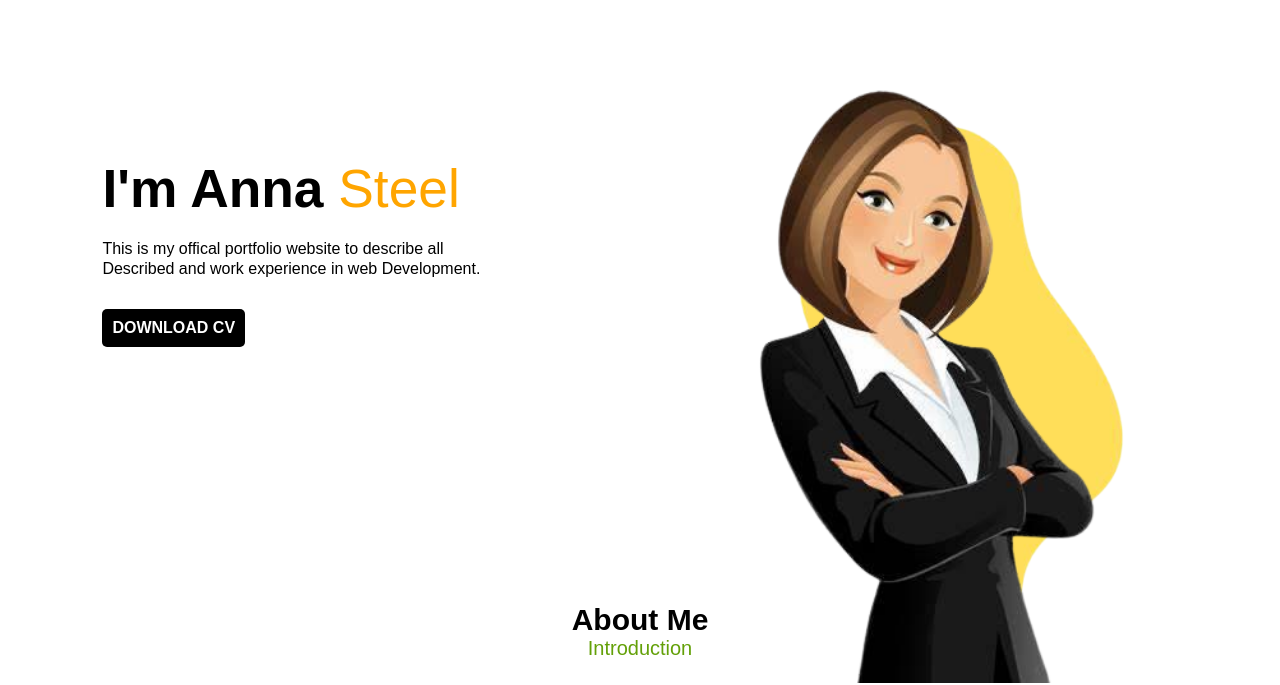
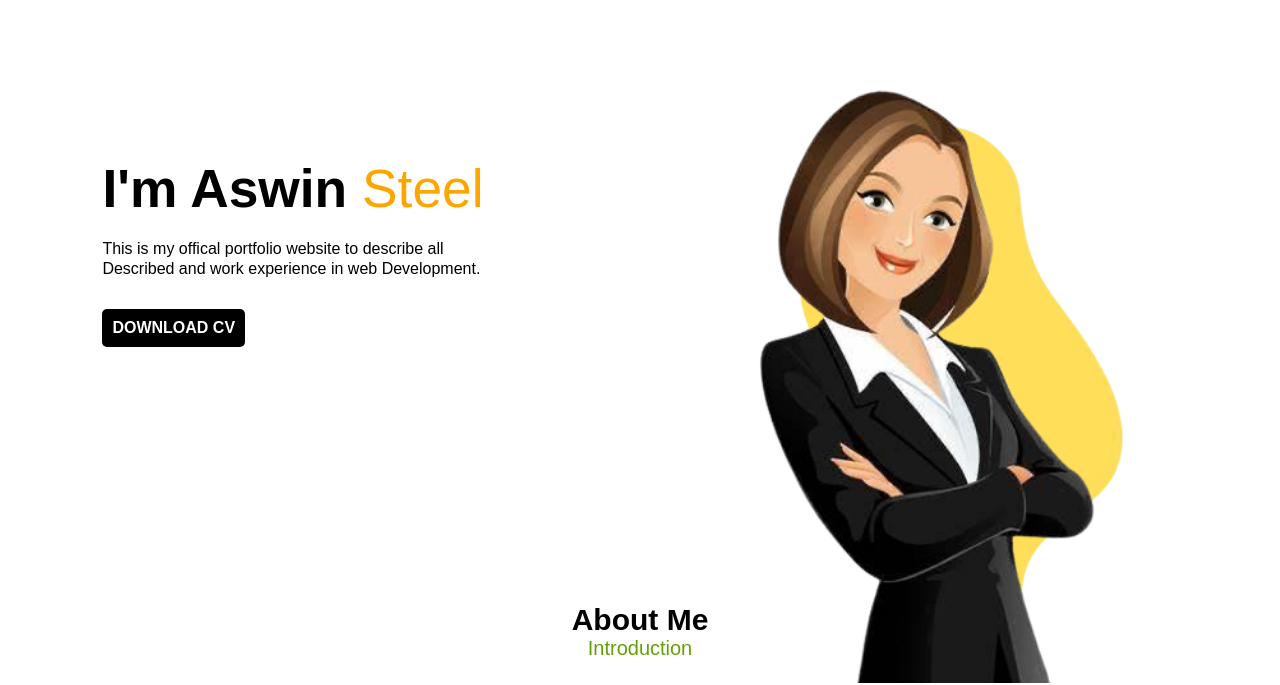
Before and after one commit to viruskwid/porfolio, a plain HTML site: page index.html in a window 1280 px wide. Shown: the part 117-802 px from the top of the page. Drawn offline with Linux system fonts and the light colour scheme; a web font is replaced by a local one.

Commit message:
portfolio v2

```diff
--- a/index.html
+++ b/index.html
@@ -26,7 +26,7 @@
         <!-- home -->
         <section id="home">
             <div class="title">
-                <h1 id="username">I'm Anna <span id="lname">Steel</span></h1>
+                <h1 id="username">I'm Aswin <span id="lname">Steel</span></h1>
                 <p id="user-detail">This is my offical portfolio website to describe all <br>
                     Described and work experience in web Development.
                  </p>
```
